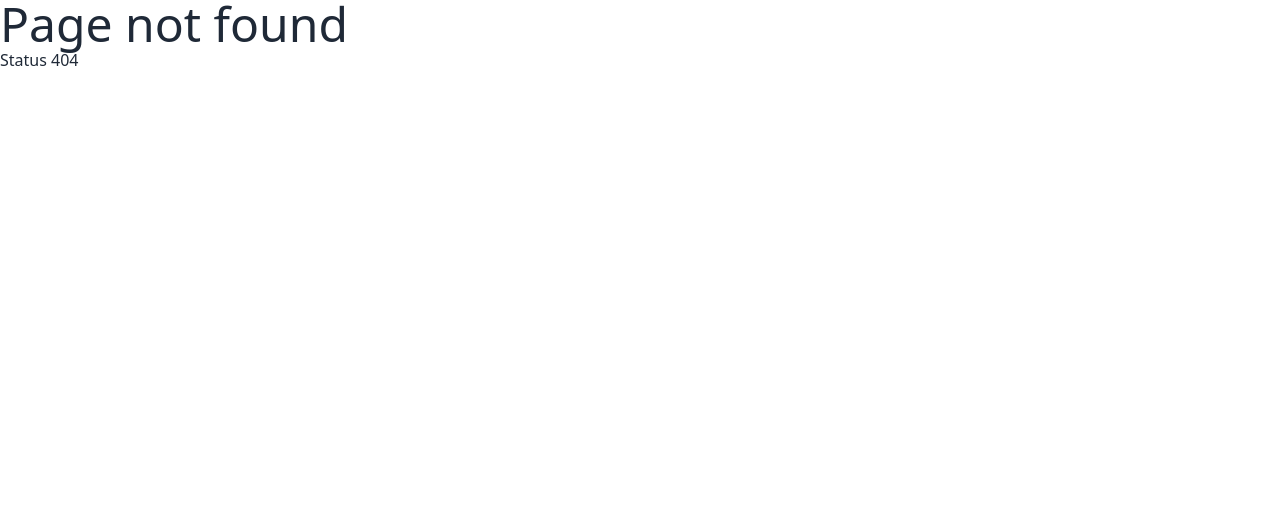
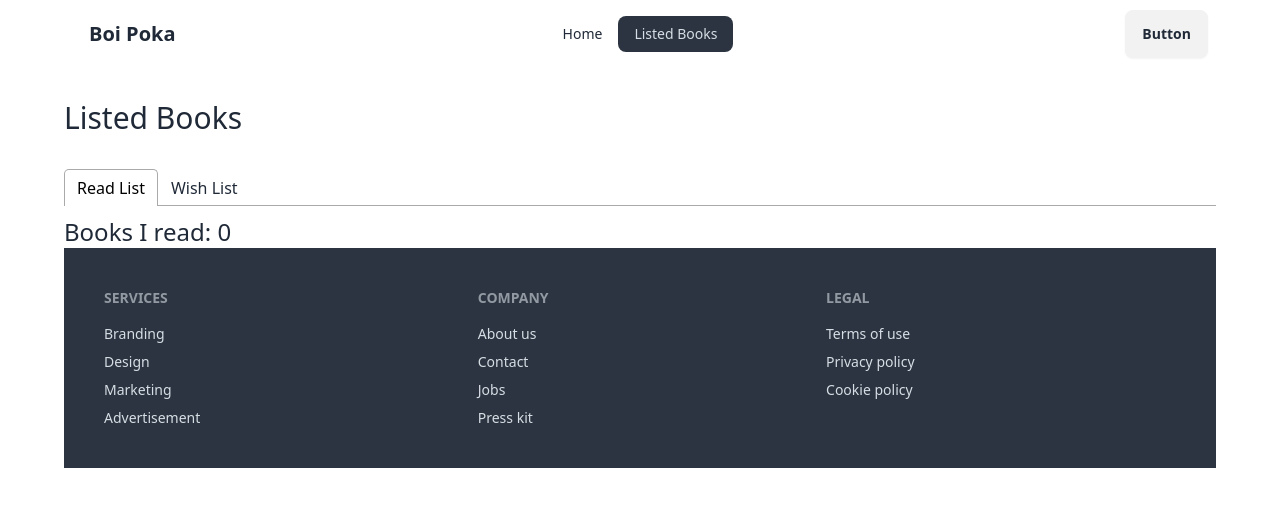
Before and after one commit to Md-Rabiul-Islam75/boi-poka-book-vibe, a React (Vite) app: page /listedBooks in a window 1280 px wide. Before the commit this address had no page. Shown: the top 506 px of the page. Built offline with nearby package versions, Linux system fonts and the light colour scheme.

Commit message:
get read and display read list

```diff
--- a/package.json
+++ b/package.json
@@ -15,6 +15,7 @@
     "react": "^18.3.1",
     "react-dom": "^18.3.1",
     "react-router-dom": "^6.27.0",
+    "react-tabs": "^6.0.2",
     "sort-by": "^1.2.0"
   },
   "devDependencies": {
--- /dev/null
+++ b/src/Components/ListedBooks/ListedBooks.jsx
@@ -0,0 +1,64 @@
+import React, { useEffect, useState } from "react";
+import { useLoaderData } from "react-router-dom";
+
+import { Tab, Tabs, TabList, TabPanel } from "react-tabs";
+import "react-tabs/style/react-tabs.css";
+import { getStoredReadList } from "../../utility/addToDb";
+import Book from "../Book/Book";
+
+const ListedBooks = () => {
+
+    const [readList, setReadList] = useState([]);
+    const allBooks = useLoaderData();
+
+    useEffect( () =>{
+
+        const storedReadList = getStoredReadList();
+
+        const storedReadListInt = storedReadList.map(id => parseInt(id));
+
+        // worst way
+        console.log(storedReadList, storedReadListInt, allBooks);
+
+        const readBookList = allBooks.filter(book => storedReadListInt.includes(book.bookId));
+
+       setReadList(readBookList);
+
+
+
+    } ,[])
+
+
+   // ideally we will directly get the read book list from the database
+
+
+
+
+
+
+
+  return (
+    <div>
+      <h3 className="text-3xl my-8">Listed Books</h3>
+
+      <Tabs>
+        <TabList>
+          <Tab>Read List</Tab>
+          <Tab>Wish List</Tab>
+        </TabList>
+
+        <TabPanel>
+          <h2 className="text-2xl">Books I read: {readList.length}</h2>
+          {
+            readList.map(book => <Book key={book.bookId} book={book} ></Book>)
+          }
+        </TabPanel>
+        <TabPanel>
+          <h2 className="text-2xl">My wish list</h2>
+        </TabPanel>
+      </Tabs>
+    </div>
+  );
+};
+
+export default ListedBooks;
--- a/src/Components/NavBar/NavBar.jsx
+++ b/src/Components/NavBar/NavBar.jsx
@@ -5,7 +5,7 @@
 
     const links = <>
      <li><NavLink to="/">Home</NavLink></li>
-     <li><a>Item 3</a></li>
+     <li><NavLink to="/listedBooks">Listed Books</NavLink></li>
 
     </>
 
--- a/src/main.jsx
+++ b/src/main.jsx
@@ -11,6 +11,7 @@
 import Home from './Components/Home/Home';
 import Dashboard from './Components/Dashboard/Dashboard';
 import BookDetail from './Components/BookDetail/BookDetail';
+import ListedBooks from './Components/ListedBooks/ListedBooks';
 
 const router = createBrowserRouter([
   {
@@ -27,6 +28,15 @@
          path: 'books/:bookId',
          element: <BookDetail></BookDetail>,
          loader: () => fetch('../public/booksData.json')
+         // do not load all the books for one book.
+       },
+
+       {
+         path: 'listedBooks',
+         element: <ListedBooks></ListedBooks>,
+         // worst way to load some data
+         loader: () => fetch('../public/booksData.json')
+         // do not load all data for some data
        },
 
        {
--- a/src/utility/addToDb.js
+++ b/src/utility/addToDb.js
@@ -24,4 +24,4 @@
     }
 }
 
-export { addToStoredReadList }
+export { addToStoredReadList, getStoredReadList }
```
Also changed, not shown: 1 other file (tests, documents, lock files or other folders).
